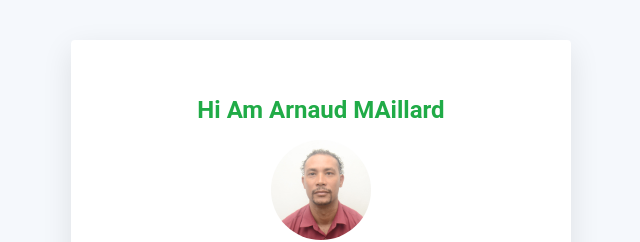
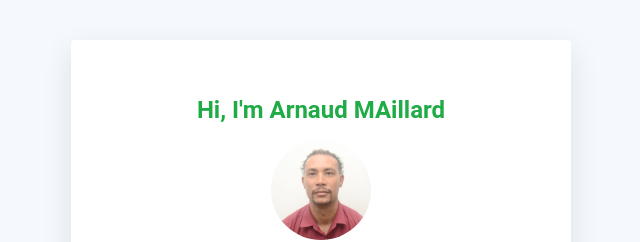
Before and after one commit to arnmai09/profile, a plain HTML site: page index.html in a window 1280 px wide. Shown: the top 242 px of the page, 319-959 px from the left. Drawn offline with Linux system fonts and the light colour scheme.

Commit message:
Update index.html

```diff
--- a/index.html
+++ b/index.html
@@ -11,7 +11,7 @@
   <body>
     <div class="container">
       <div class="card" id="introduction">
-      <h1>Hi Am Arnaud MAillard</h1>
+      <h1>Hi, I'm Arnaud MAillard</h1>
           <img src="images/ARNAUD.jpg" class="img-circle" width="100px" alt="Arnaud Maillard">
           <p>
             I have a deep passion for both programming and Latin dance. Among the Latin dance styles, I particularly
```
